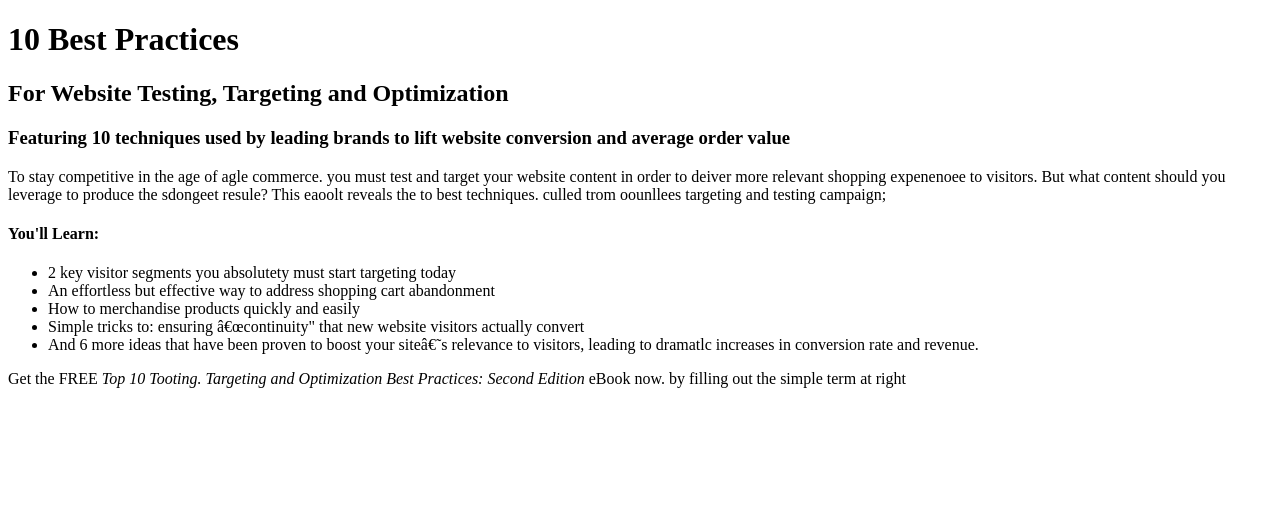
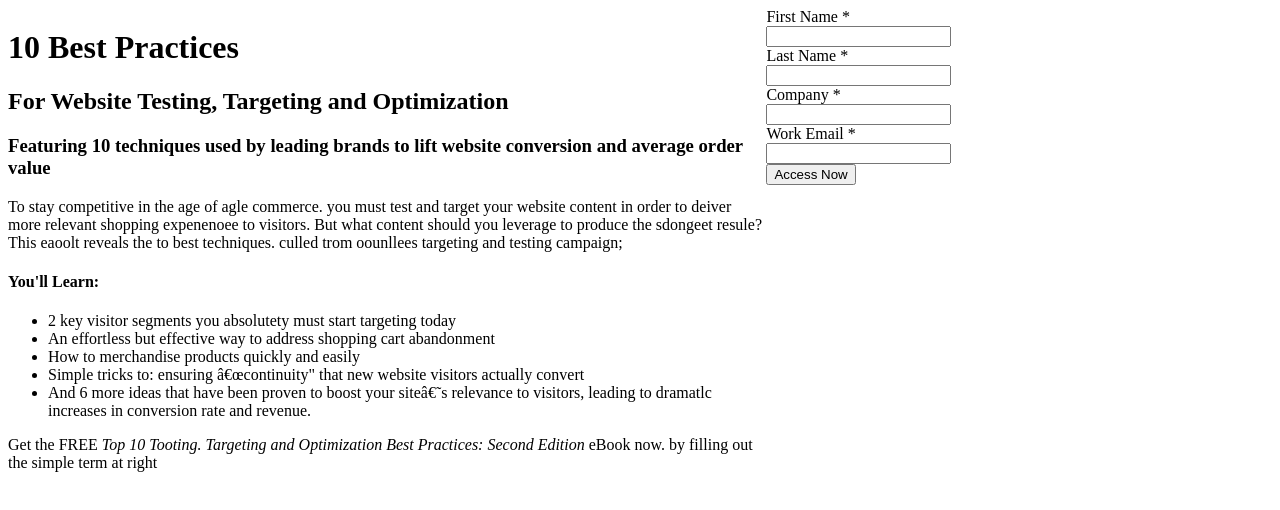
Before and after one commit to AngeloCornelio/wpd-prog-2, a plain HTML site: page index.html in a window 1280 px wide. Drawn offline with Linux system fonts and the light colour scheme.

Commit message:
add column 2 text and style columns appropriately

```diff
--- a/index.html
+++ b/index.html
@@ -5,6 +5,7 @@
     <link href="style.css" rel="stylesheet">
   </head>
   <body>
+    <div id="col1">
       <h1>10 Best Practices</h1>
 
       <h2>For Website Testing, Targeting
@@ -46,6 +47,20 @@
       <p>Get the FREE <em>Top 10 Tooting. Targeting and Optimization Best
       Practices: Second Edition</em> eBook now. by filling out the simple term
       at right</p>
+    </div>
+    <div id="col2">
+      <form>
+        <label>First Name *</label>
+        <input type="text">
+        <label>Last Name *</label>
+        <input type="text">
+        <label>Company *</label>
+        <input type="text">
+        <label>Work Email *</label>
+        <input type="text">
+        <button>Access Now</button>
+      </form>
+    </div>
   </body>
 
 </html>
--- a/style.css
+++ b/style.css
@@ -0,0 +1,13 @@
+#col1 {
+  width: 60%;
+  float: left;
+}
+
+#col2 {
+  width: 40%;
+  float: right;
+}
+
+#col2 label, input, button {
+  display: block;
+}
```
Lines whose indentation alone changed are shown as unchanged.
